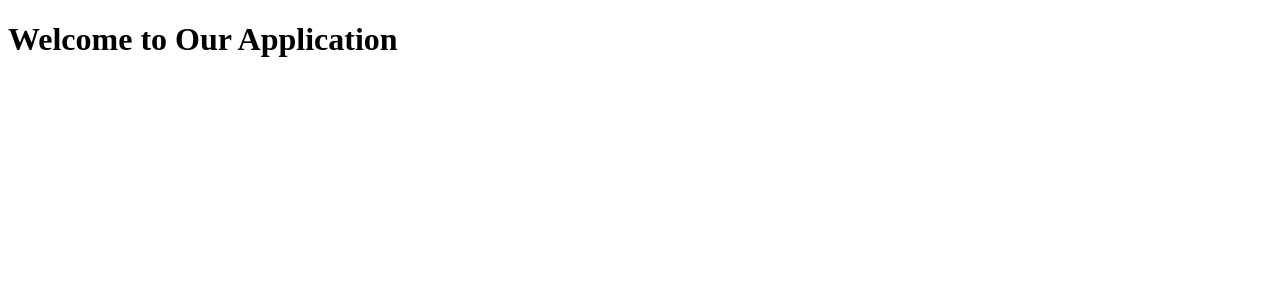
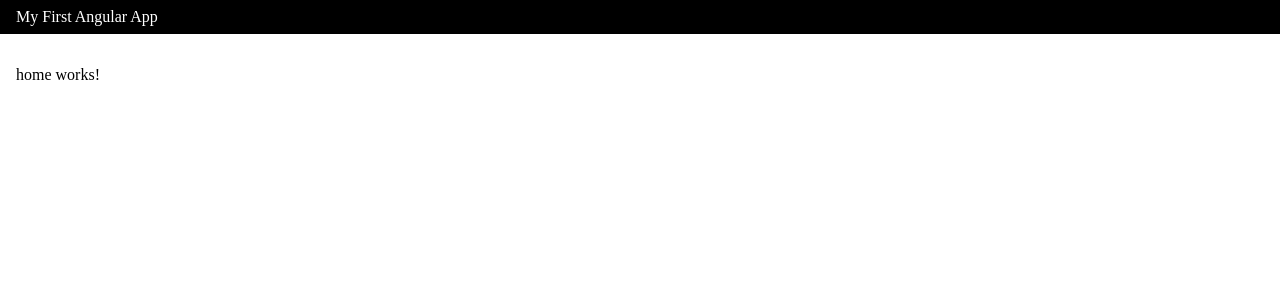
Before and after one commit to snehashetty05/angular-first-app, an Angular app: page / in a window 1280 px wide. Shown: the top 300 px of the page. Built offline with nearby package versions, Linux system fonts and the light colour scheme.

Commit message:
added header and home component

```diff
--- a/src/app/app.html
+++ b/src/app/app.html
@@ -1 +1,4 @@
-<h1>Welcome to Our Application</h1>
+<app-header></app-header>
+<main>
+  <app-home></app-home>
+</main>
--- a/src/app/app.scss
+++ b/src/app/app.scss
@@ -0,0 +1,3 @@
+main {
+    padding: 16px;
+}
--- a/src/app/app.ts
+++ b/src/app/app.ts
@@ -1,8 +1,10 @@
 import { Component, signal } from '@angular/core';
 import { RouterOutlet } from '@angular/router';
+import { Header } from './components/header/header';
+import { Home } from './home/home';
 
 @Component({
-  imports: [RouterOutlet],
+  imports: [RouterOutlet,Header, Home],
   selector: 'app-root',
   styleUrl: './app.scss',
   templateUrl: './app.html',
--- /dev/null
+++ b/src/app/components/header/header.html
@@ -0,0 +1,3 @@
+<header>
+    <nav>{{ title() }}</nav>
+</header>
--- /dev/null
+++ b/src/app/components/header/header.scss
@@ -0,0 +1,9 @@
+header{
+    display: flex;
+    justify-content: space-between;
+    color: white;
+    padding-inline: 16px;
+    padding-block: 8px;
+    background-color: #000;
+    align-items: center;
+}
--- /dev/null
+++ b/src/app/components/header/header.ts
@@ -0,0 +1,11 @@
+import { Component, signal } from '@angular/core';
+
+@Component({
+  imports: [],
+  selector: 'app-header',
+  styleUrl: './header.scss',
+  templateUrl: './header.html',
+})
+export class Header {
+  title = signal('My First Angular App');
+}
--- /dev/null
+++ b/src/app/home/home.html
@@ -0,0 +1 @@
+<p>home works!</p>
--- a/src/styles.scss
+++ b/src/styles.scss
@@ -1 +1,7 @@
-/* You can add global styles to this file, and also import other style files */
+html, body{
+    margin: 0;
+    padding: 0;
+}
+*{
+    outline: none ;
+}
```
Also changed, not shown: src/app/home/home.ts (added, +9 -0 lines), src/app/home/home.scss (added), 2 other files (tests, documents, lock files or other folders).
